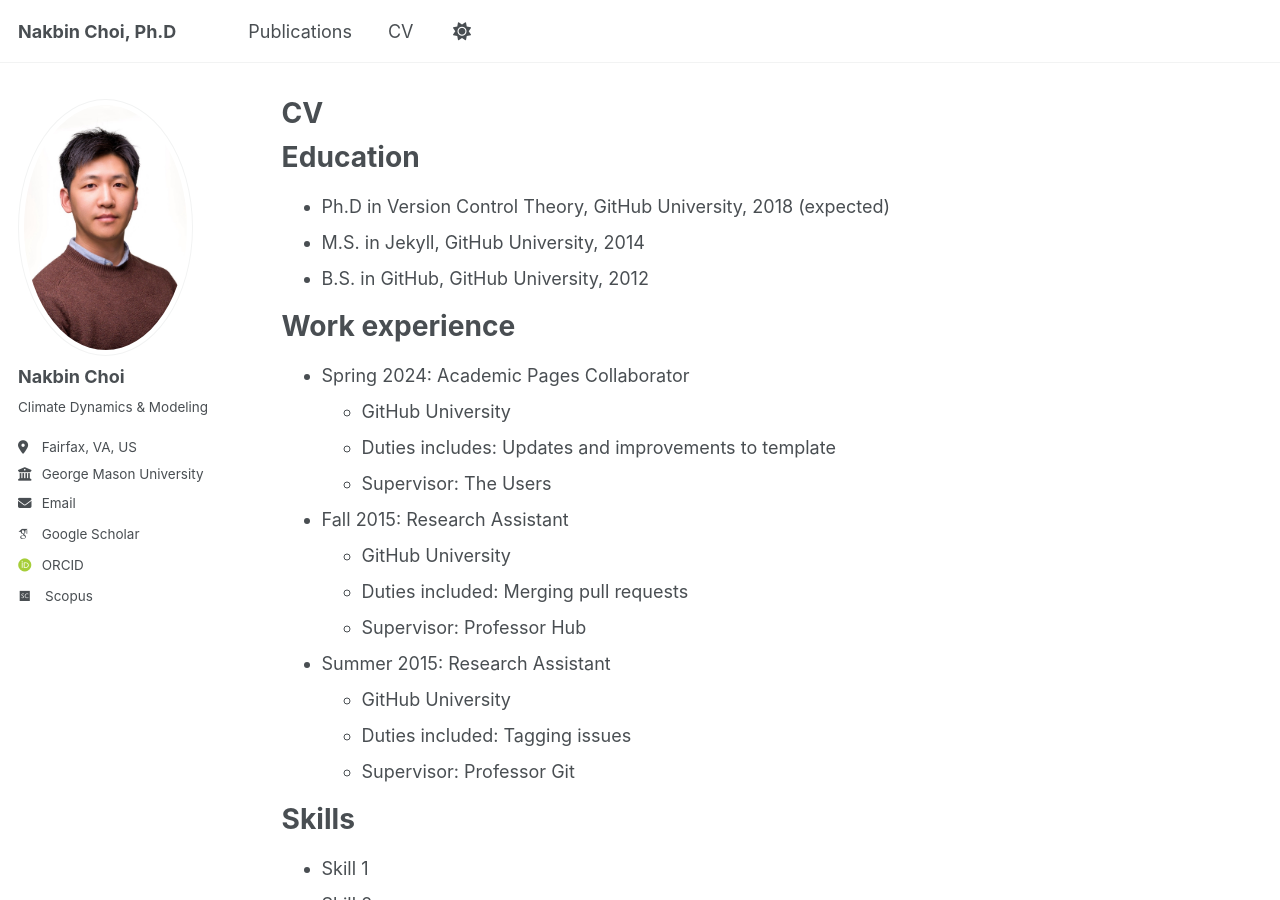
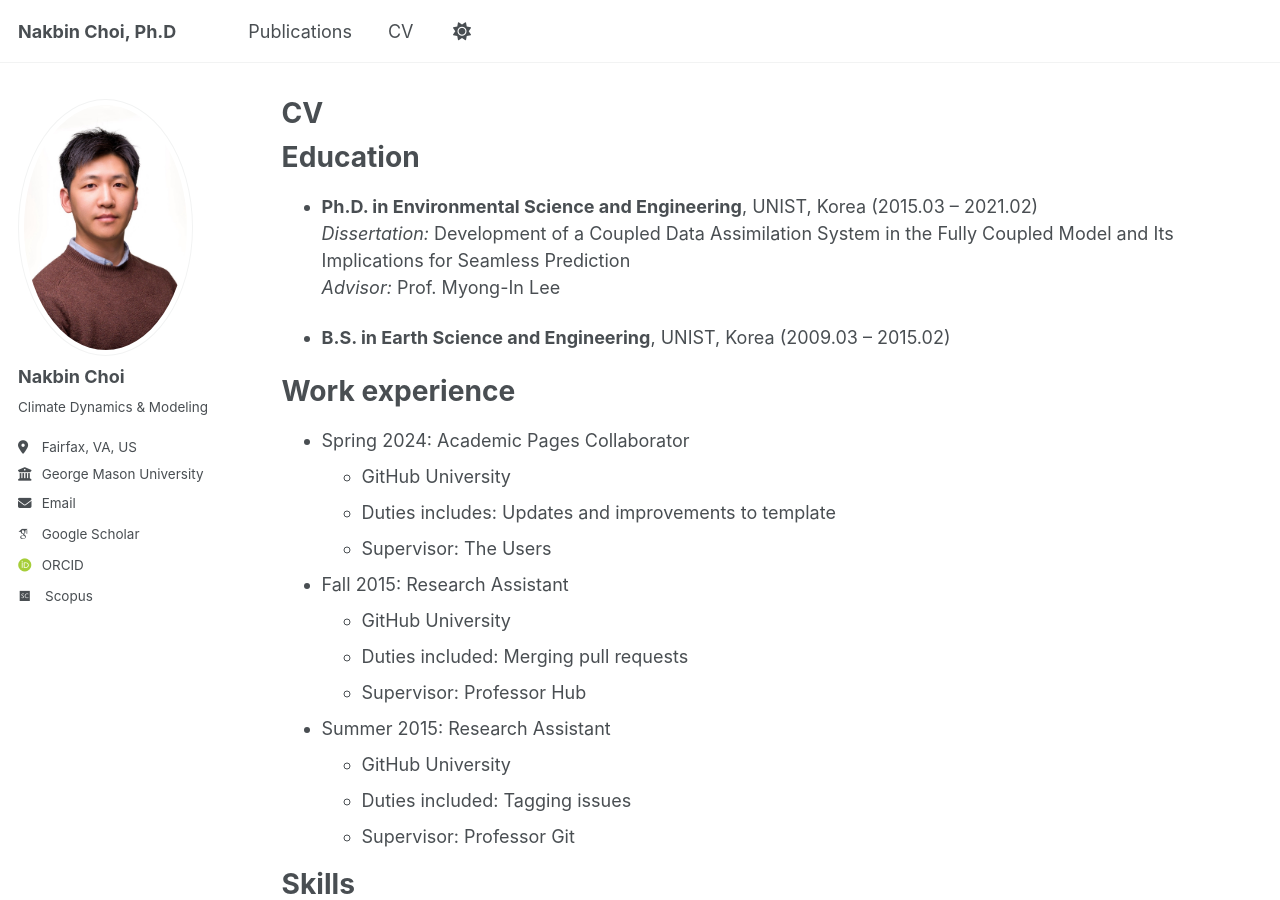
Before and after one commit to nakbin/profile, a Jekyll site: the page built from _pages/cv.md, in a window 1280 px wide and 900 px high. Built offline with Jekyll 4.4.1, drawn with Linux system fonts in a browser that asks for light colours; some web fonts are replaced.

Commit message:
Update cv.md

```diff
--- a/_pages/cv.md
+++ b/_pages/cv.md
@@ -11,9 +11,11 @@ redirect_from:
 
 Education
 ======
-* Ph.D in Version Control Theory, GitHub University, 2018 (expected)
-* M.S. in Jekyll, GitHub University, 2014
-* B.S. in GitHub, GitHub University, 2012
+- **Ph.D. in Environmental Science and Engineering**, UNIST, Korea (2015.03 – 2021.02)
+  *Dissertation:* Development of a Coupled Data Assimilation System in the Fully Coupled Model and Its Implications for Seamless Prediction
+  *Advisor:* Prof. Myong-In Lee
+
+- **B.S. in Earth Science and Engineering**, UNIST, Korea (2009.03 – 2015.02)
 
 Work experience
 ======
```
